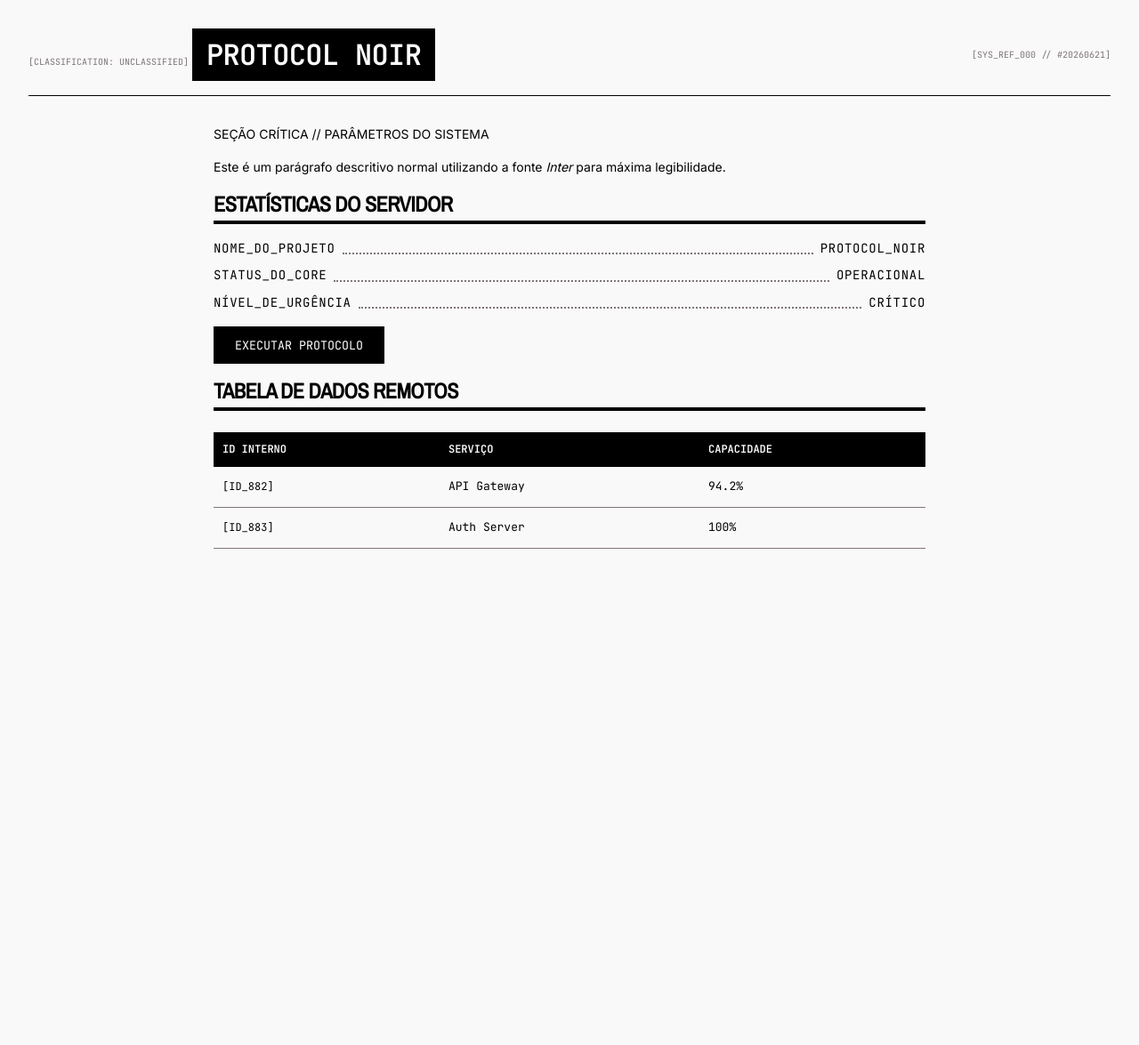
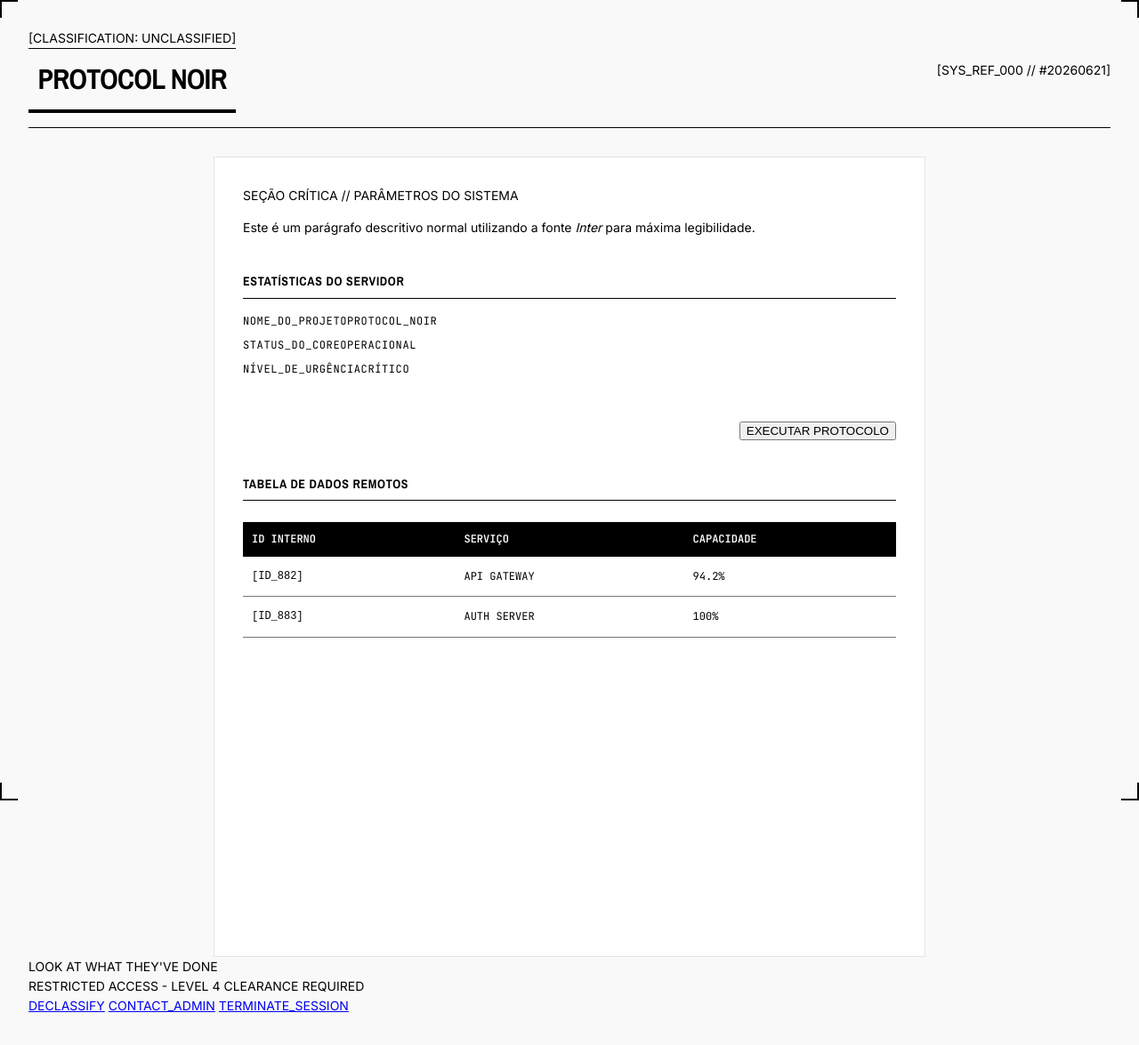
Before and after one commit to sxthumb/neok2-protocol-noir, a Jekyll site: the page built from index.md, in a window 1280 px wide. Shown: the whole page at 89% size. Built offline with Jekyll 4.4.1, drawn with Linux system fonts in a browser that asks for light colours; before the commit the page ends 900 px from its top, so only the background shows below that.

Commit message:
adjustment theme

```diff
--- a/_includes/footer.html
+++ b/_includes/footer.html
@@ -0,0 +1,9 @@
+<footer class="no-print fixed bottom-0 left-0 w-full z-50 flex justify-between items-center px-margin py-2 bg-primary dark:bg-tertiary-container text-on-primary dark:text-on-tertiary-container">
+    <div class="font-data-sm text-data-sm font-black uppercase">LOOK AT WHAT THEY'VE DONE</div>
+    <div class="font-data-sm text-data-sm uppercase tracking-tighter opacity-70">RESTRICTED ACCESS - LEVEL 4 CLEARANCE REQUIRED</div>
+    <div class="flex gap-4 font-data-sm text-data-sm uppercase">
+    <a class="hover:opacity-100 opacity-70 transition-all underline decoration-1" href="#">DECLASSIFY</a>
+    <a class="hover:opacity-100 opacity-70 transition-all underline decoration-1" href="#">CONTACT_ADMIN</a>
+    <a class="hover:opacity-100 opacity-70 transition-all underline decoration-1" href="#">TERMINATE_SESSION</a>
+    </div>
+</footer>
--- a/_layouts/default.html
+++ b/_layouts/default.html
@@ -17,4 +17,9 @@
     {% include footer.html %}
 
     </body>
+
+    <div style="position: absolute; top: 0; left: 0; border-top: 2px solid black; border-left: 2px solid black; width: 20px; height: 20px;"></div>
+    <div style="position: absolute; top: 0; right: 0; border-top: 2px solid black; border-right: 2px solid black; width: 20px; height: 20px;"></div>
+    <div style="position: absolute; bottom: 0; left: 0; border-bottom: 2px solid black; border-left: 2px solid black; width: 20px; height: 20px;"></div>
+    <div style="position: absolute; bottom: 0; right: 0; border-bottom: 2px solid black; border-right: 2px solid black; width: 20px; height: 20px;"></div>
 </html>
--- a/_sass/protocol-noir.scss
+++ b/_sass/protocol-noir.scss
@@ -1,6 +1,6 @@
-@import url('https://fonts.googleapis.com/css2?family=Archivo+Narrow:wght=700&family=Inter:wght@400&family=JetBrains+Mono:wght@400;500;600&display=swap');
+@import url('https://fonts.googleapis.com/css2?family=Archivo+Narrow:wght@400;700&family=Inter:wght@400;600&family=JetBrains+Mono:wght@400;500;600;700&display=swap');
 
-// 1. Variáveis baseadas no seu Design System
+// Variáveis do Design System
 $surface: #f9f9f9;
 $primary: #000000;
 $on-primary: #ffffff;
@@ -8,8 +8,11 @@ $outline: #7e7576;
 $surface-container: #eeeeee;
 
 $spacing-unit: 4px;
-$gutter: 24px;
 $margin: 32px;
+
+* {
+  box-sizing: border-box;
+}
 
 body {
   background-color: $surface;
@@ -17,40 +20,69 @@ body {
   font-family: 'Inter', sans-serif;
   font-size: 14px;
   line-height: 1.6;
-  margin: $margin;
-  padding: 0;
+  margin: 0;
+  padding: $margin;
 }
 
-// Mapeamento automático do título principal do Dossier
-h1:first-of-type {
-  background-color: $primary;
-  color: $on-primary;
-  padding: 12px 16px;
-  font-family: 'JetBrains Mono', monospace;
-  font-size: 20px;
-  display: inline-block;
-  margin-bottom: 24px;
-  text-transform: uppercase;
+// Container Geral do Dossier (Canvas Centralizado)
+main {
+  max-width: 900px;
+  margin: 0 auto;
+  position: relative;
+  background: #ffffff;
+  padding: $margin !important;
+  border: 1px solid rgba(0, 0, 0, 0.1);
+  min-height: 100vh;
 }
 
+// Configuração dos Títulos
 h1, h2, h3, h4 {
   font-family: 'Archivo Narrow', sans-serif;
   font-weight: 700;
   text-transform: uppercase;
   letter-spacing: -0.02em;
-  margin-top: calc($spacing-unit * 4);
-  margin-bottom: calc($spacing-unit * 2);
+  margin-top: calc($spacing-unit * 8);
+  margin-bottom: calc($spacing-unit * 4);
 }
 
-h1 { font-size: 48px; line-height: 1.1; }
-h2 { font-size: 24px; line-height: 1.2; border-bottom: 4px solid $primary; padding-bottom: 4px; }
-
-code, pre, .data-mono {
-  font-family: 'JetBrains Mono', monospace;
-  font-size: 12px;
+// Primeiro H1 (Título Principal do Dossier)
+h1:first-of-type {
+  width: 100%;
+  border-top: 1px solid $primary;
+  border-bottom: 4px solid $primary;
+  padding: 16px 0;
+  font-family: 'Archivo Narrow', sans-serif;
+  font-size: 32px;
+  line-height: 1.1;
+  text-align: center;
+  letter-spacing: -0.02em;
+  display: block;
+  background: transparent !important;
+  color: $primary !important;
 }
 
-// Mapeamento Automático: Transforma seu > blockquote em uma Blackout Bar brutalista
+h2 {
+  font-size: 14px;
+  line-height: 1.4;
+  letter-spacing: 0.05em;
+  border-bottom: 1px solid $primary;
+  padding-bottom: 8px;
+  margin-top: 40px;
+}
+
+h3 {
+  font-size: 14px;
+  font-family: 'JetBrains Mono', monospace;
+  margin-top: 24px;
+}
+
+hr {
+  border: none;
+  border-top: 1px solid rgba(0,0,0,0.1);
+  margin: 40px 0;
+}
+
+// Transforma o Citação (>) na "Blackout Bar" do Bloco de Eventos
 blockquote {
   background-color: $primary !important;
   color: $on-primary !important;
@@ -58,15 +90,16 @@ blockquote {
   border-left: none !important;
   margin: 16px 0 !important;
   font-family: 'JetBrains Mono', monospace;
+  font-size: 12px;
+  text-transform: uppercase;
 
   p {
     margin: 0;
     line-height: 1.8;
-    text-transform: uppercase;
   }
 }
 
-// Mapeamento Automático: Transforma suas listas normais de tecnologias e identificadores em mono espaçado técnico
+// Transforma Listas Normais em Listas Técnicas Monofasadas
 ul {
   list-style: none;
   padding: 0;
@@ -75,72 +108,26 @@ ul {
   li {
     font-family: 'JetBrains Mono', monospace;
     text-transform: uppercase;
+    font-size: 12px;
     margin-bottom: 8px;
-    display: block;
     letter-spacing: 0.05em;
   }
 }
 
-button, .btn {
-  background: $primary;
-  color: $on-primary;
-  border: none;
-  border-radius: 0px !important;
-  padding: 12px 24px;
-  font-family: 'JetBrains Mono', monospace;
-  text-transform: uppercase;
-  cursor: pointer;
-  transition: background 0.1s ease;
-
-  &:hover {
-    background: $on-primary;
-    color: $primary;
-    outline: 2px solid $primary;
-  }
-}
-
-// Mantido para compatibilidade caso queira usar via HTML
-.leader-list {
-  list-style: none;
-  padding: 0;
-
-  li {
-    display: flex;
-    justify-content: space-between;
-    align-items: flex-end;
-    margin-bottom: 8px;
-    font-family: 'JetBrains Mono', monospace;
-
-    &::before {
-      content: "";
-      flex-grow: 1;
-      order: 2;
-      border-bottom: 2px dotted $outline;
-      margin: 0 8px;
-      position: relative;
-      top: -4px;
-    }
-
-    .label { order: 1; }
-    .value { order: 3; }
-  }
-}
-
-// Mapeamento Automático: Tabelas Clínicas sem bordas verticais
+// Tabelas Clínicas de Alta Densidade
 table {
   width: 100%;
   border-collapse: collapse;
   margin: 24px 0;
   font-family: 'JetBrains Mono', monospace;
+  font-size: 12px;
+  text-transform: uppercase;
 
   th {
     background-color: $primary;
     color: $on-primary;
-    font-family: 'JetBrains Mono', monospace;
-    text-transform: uppercase;
     padding: 10px;
     font-weight: 600;
-    font-size: 12px;
     text-align: left;
     border: none;
   }
@@ -148,14 +135,17 @@ table {
   td {
     padding: 12px 10px;
     border-bottom: 1px solid $outline;
-    font-size: 13px;
     text-align: left;
   }
 }
 
-.technical-marker {
+// Marcadores de Página / Rodapés Técnicos (Último Parágrafo)
+p:last-of-type {
   font-family: 'JetBrains Mono', monospace;
   font-size: 10px;
   color: $outline;
   text-transform: uppercase;
+  text-align: right;
+  margin-top: 48px;
+  letter-spacing: 0.1em;
 }
```
